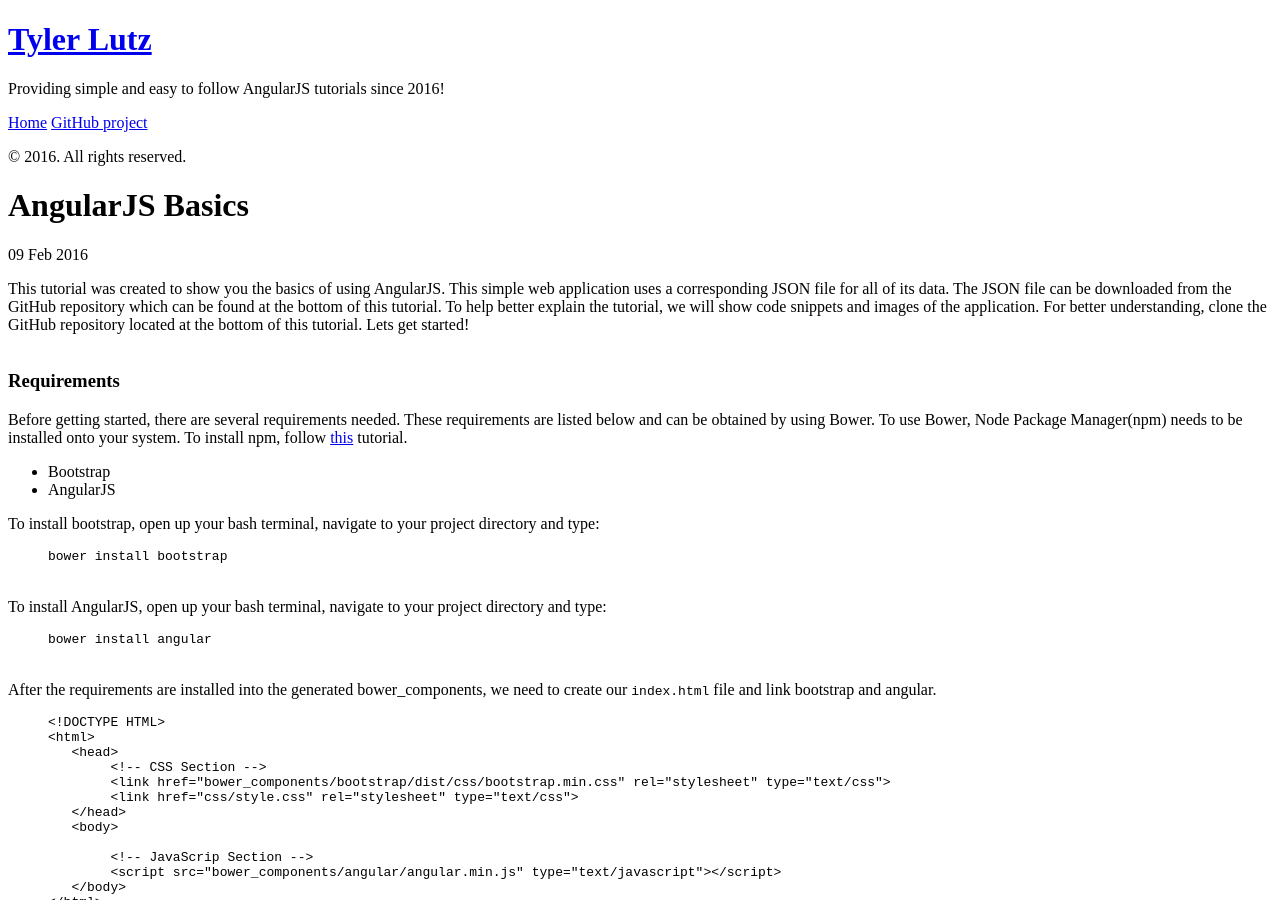
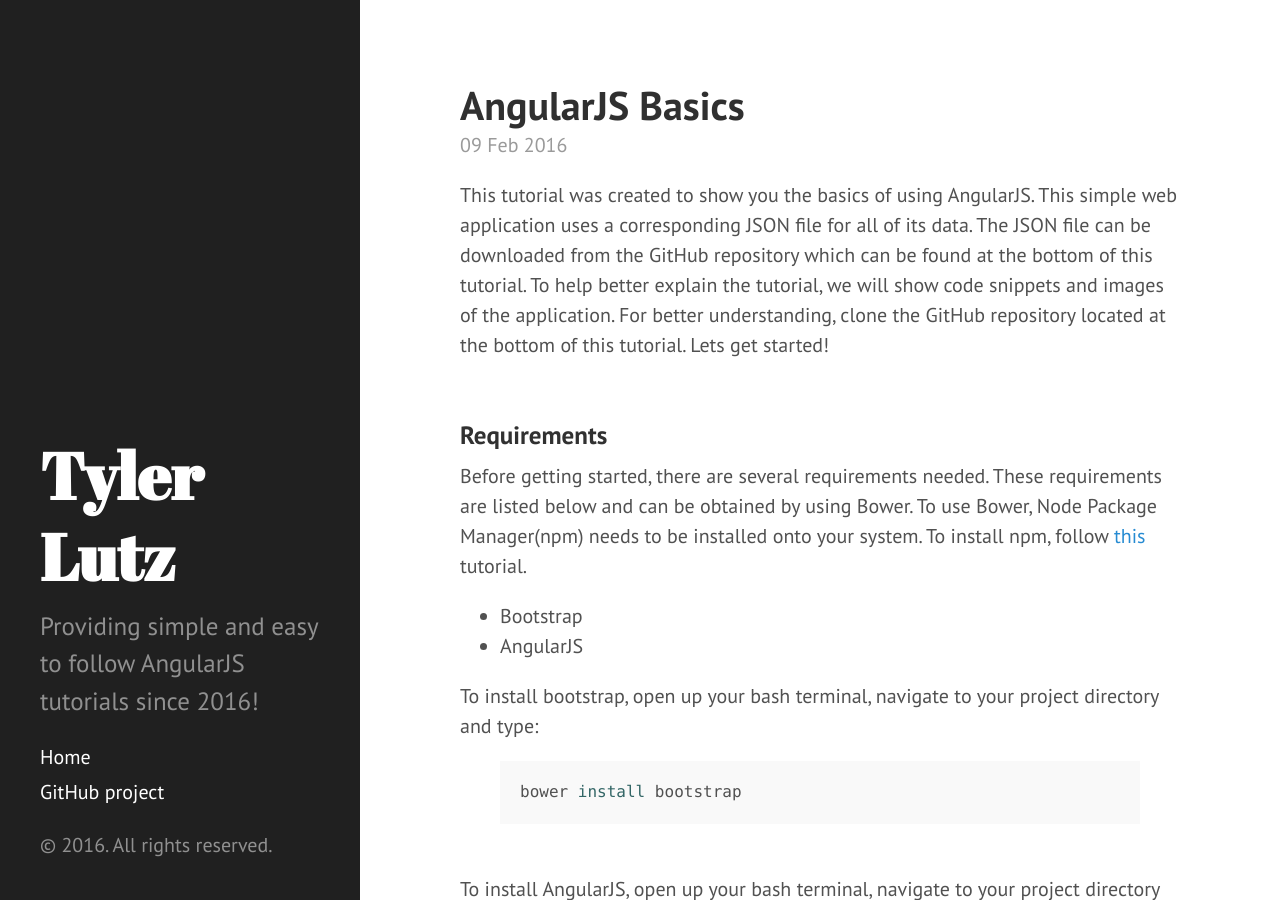
Before and after one commit to tylerlutz/AngularJSAssignment5Part2, a Jekyll site: the page built from _posts/2016-02-08-angularjs-basics.markdown, in a window 1280 px wide and 900 px high. Built offline with Jekyll 4.4.1, drawn with Linux system fonts in a browser that asks for light colours; Markdown is read by kramdown in place of the engine named in the settings.

Commit message:
Updated header and image sources

```diff
--- a/CNAME
+++ /dev/null
@@ -1 +0,0 @@
-hyde.getpoole.com
--- a/_includes/head.html
+++ b/_includes/head.html
@@ -15,14 +15,14 @@
   </title>
 
   <!-- CSS -->
-  <link rel="stylesheet" href="{{ site.baseurl }}public/css/poole.css">
-  <link rel="stylesheet" href="{{ site.baseurl }}public/css/syntax.css">
-  <link rel="stylesheet" href="{{ site.baseurl }}public/css/hyde.css">
+  <link rel="stylesheet" href="{{ site.baseurl }}/public/css/poole.css">
+  <link rel="stylesheet" href="{{ site.baseurl }}/public/css/syntax.css">
+  <link rel="stylesheet" href="{{ site.baseurl }}/public/css/hyde.css">
   <link rel="stylesheet" href="http://fonts.googleapis.com/css?family=PT+Sans:400,400italic,700|Abril+Fatface">
 
   <!-- Icons -->
-  <link rel="apple-touch-icon-precomposed" sizes="144x144" href="{{ site.baseurl }}public/apple-touch-icon-144-precomposed.png">
-                                 <link rel="shortcut icon" href="{{ site.baseurl }}public/favicon.ico">
+  <link rel="apple-touch-icon-precomposed" sizes="144x144" href="{{ site.baseurl }}/public/apple-touch-icon-144-precomposed.png">
+                                 <link rel="shortcut icon" href="{{ site.baseurl }}/public/favicon.ico">
 
   <!-- RSS -->
   <link rel="alternate" type="application/rss+xml" title="RSS" href="/atom.xml">
--- a/_posts/2016-02-08-angularjs-basics.markdown
+++ b/_posts/2016-02-08-angularjs-basics.markdown
@@ -68,7 +68,7 @@
 <h1 class="text-center">{% raw %}{{"AngularJS " + "Tutorials"}}{% endraw %}</h1>
 {% endhighlight %}
 The results of this line are shown in the image below.
-<img class="postImages" src="/img/angularHeader.png">
+<img class="postImages" src="{{ site.baseurl }}/img/angularHeader.png">
 <br />
 <br />
 <h3>Creating HTML Container</h3>
@@ -85,7 +85,7 @@
 </div>
 {% endhighlight %}
 First, a `div` is created to contain all of the tutorials information. The image is then placed at the center of the div which uses `ng-src="{% raw %}{{tutorial.image}}{% endraw %}"` to generate the image. An `h3` tag is then used to get the tutorial's title using `{% raw %}{{tutorial.title}}{% endraw %}`. Another `div` container is used to hold the authors name, and link to the tutorial that uses a custom css style to position the container in the bottom left corner of the main container. The authors name is generated by using `{% raw %}{{tutorial.author}}{% endraw %}`. Finally the link is generated using an anchor tag that uses `ng-href="{% raw %}{{tutorial.url}}{% endraw %}"` to get the source. After we populate the containers using Angular, they should be similar to the example below. <br />
-<img class="postImages" src="/img/tutorialContainer.png">
+<img class="postImages" src="{{ site.baseurl }}/img/tutorialContainer.png">
 <br />
 <br />
 <h3>Populating Tutorial Containers Part 1: AngularJS</h3>
@@ -132,7 +132,7 @@
 {% endhighlight %}
 <br />
 You should now be able to run the application in your bowser and the list of tutorials will be populated from the JSON file. <br />
-<img class="postImages responsive-image" src="/img/tutorialsList.png">
+<img class="postImages responsive-image" src="{{ site.baseurl }}/img/tutorialsList.png">
 <br />
 
 <h3>Adding Search</h3>
@@ -141,7 +141,7 @@
 {% highlight html %}
 <input type="text" class="form-control" ng-model="searchTutorials" placeholder="Search Tutorials">
 {% endhighlight %}
-<img src="/img/tutorialsSearch.png">
+<img src="{{ site.baseurl }}/img/tutorialsSearch.png">
 <br />
 To sync up the `searchTutorials` model to the list of tutorials, we need to add the filter property to the `ng-repeat` directive by using a pipe.
 {% highlight html %}
```
